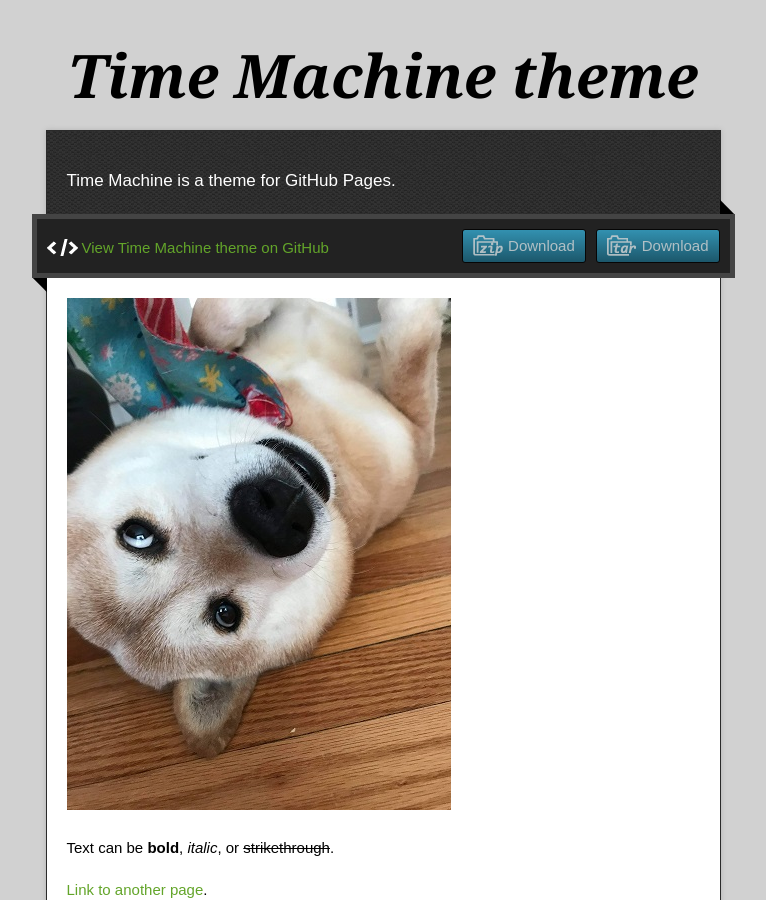
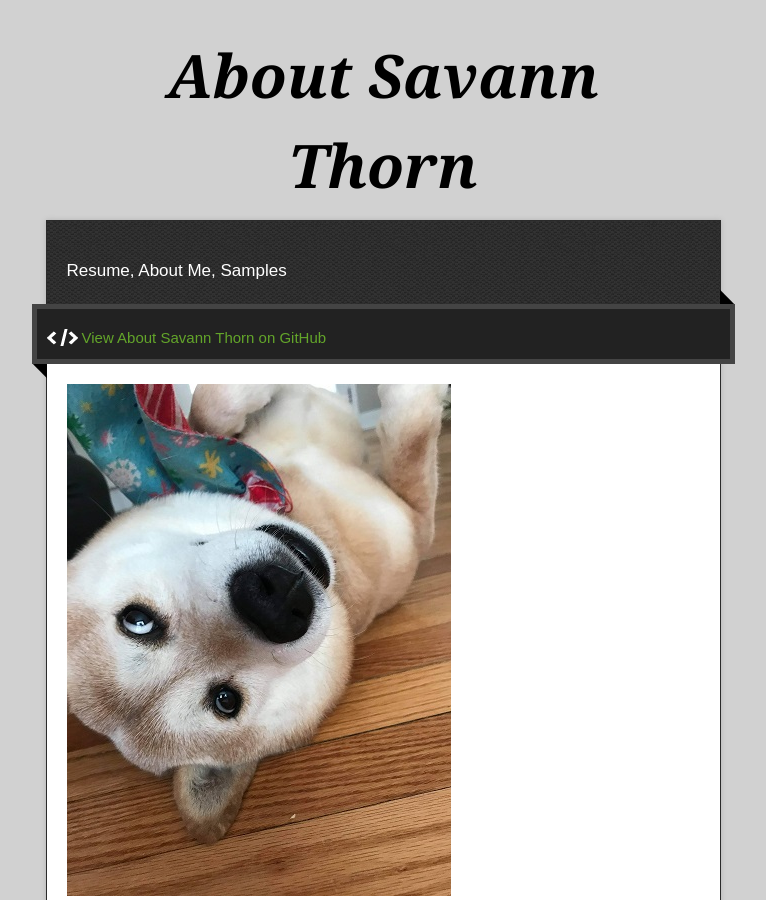
Before and after one commit to savannthorn/savannthorn.github.io, a Jekyll site: the page built from index.md, in a window 1280 px wide and 900 px high. Shown: the whole window, without its empty margins (257-1023 px from the left). Built offline with Jekyll 4.4.1, drawn with Linux system fonts in a browser that asks for light colours; our own code applies the rules of GitHub Pages for plain Markdown files.

Commit message:
Update _config.yml

```diff
--- a/_config.yml
+++ b/_config.yml
@@ -1,5 +1,5 @@
-title: Time Machine theme
-description: Time Machine is a theme for GitHub Pages.
-show_downloads: true
+title: About Savann Thorn
+description: Resume, About Me, Samples
+show_downloads: false
 google_analytics:
 theme: jekyll-theme-time-machine
```
